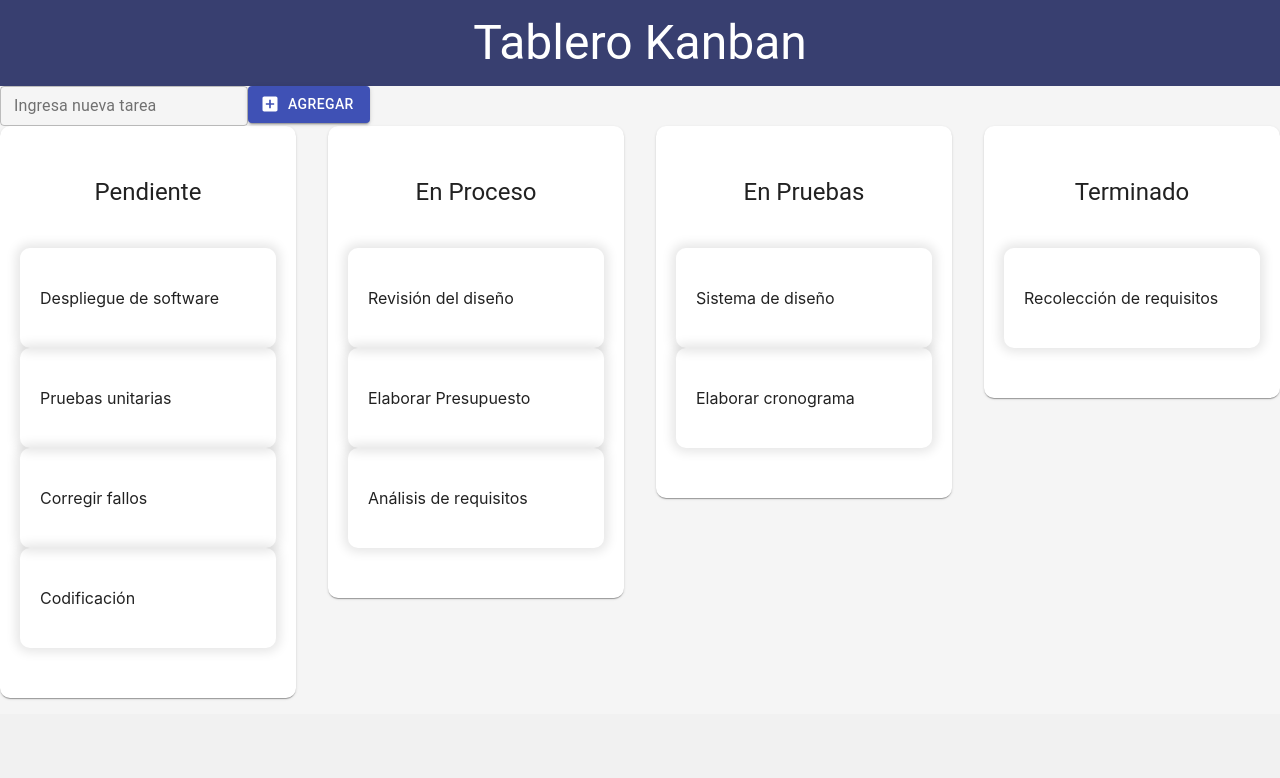
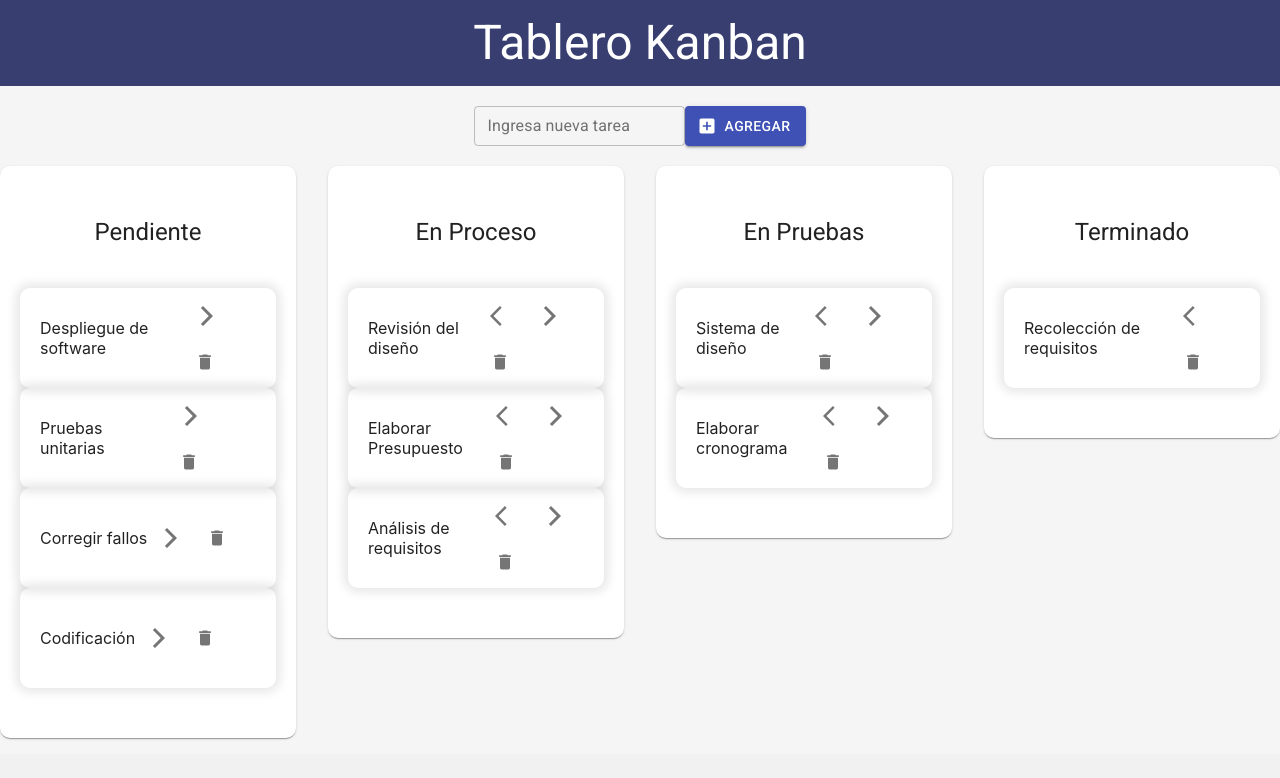
Before and after one commit to fjarauj0/Kanbanboard, a React (Create React App) app: page / in a window 1280 px wide. Shown: the top 778 px of the page. Built offline with nearby package versions, Linux system fonts and the light colour scheme.

Commit message:
Se agrega funcion para cambiar de status con botones

```diff
--- a/public/index.html
+++ b/public/index.html
@@ -24,6 +24,7 @@
       work correctly both with client-side routing and a non-root public URL.
       Learn how to configure a non-root public URL by running `npm run build`.
     -->
+    <link rel="stylesheet" href="https://fonts.googleapis.com/css?family=Roboto:300,400,500,700&display=swap" />
     <title>React App</title>
   </head>
   <body>
--- a/src/App.js
+++ b/src/App.js
@@ -20,32 +20,44 @@ function App() {
   const classes = useStyles();
 
   const [taskItem, setTaskItem] = useState([
-    { name: "Despliegue de software", status: "pendiente" },
-    { name: "Pruebas unitarias", status: "pendiente" },
-    { name: "Corregir fallos", status: "pendiente" },
-    { name: "Codificación", status: "pendiente" },
-    { name: "Revisión del diseño", status: "proceso" },
-    { name: "Elaborar Presupuesto", status: "proceso" },
-    { name: "Análisis de requisitos", status: "proceso" },
-    { name: "Sistema de diseño", status: "pruebas" },
-    { name: "Elaborar cronograma", status: "pruebas" },
-    { name: "Recolección de requisitos", status: "terminado" },
+    { name: "Despliegue de software", status: 0 },
+    { name: "Pruebas unitarias", status: 0 },
+    { name: "Corregir fallos", status: 0 },
+    { name: "Codificación", status: 0 },
+    { name: "Revisión del diseño", status: 1 },
+    { name: "Elaborar Presupuesto", status: 1 },
+    { name: "Análisis de requisitos", status: 1 },
+    { name: "Sistema de diseño", status: 2 },
+    { name: "Elaborar cronograma", status: 2 },
+    { name: "Recolección de requisitos", status: 3 },
   ]);
+
+  const setStatus = (task, newstatus) => {
+    setTaskItem(
+      taskItem.map((t) =>
+        t.name === task.name ? { ...t, status: t.status + newstatus } : t
+      )
+    );
+  };
 
   const renderTasks = (status) =>
     taskItem
       .filter((task) => task.status === status)
-      .map((task) => <TaskCard task={task} key={task.id} />);
+      .map((task) => (
+        <TaskCard task={task} key={task.name} setStatus={setStatus} />
+      ));
 
   return (
     <div className="App">
-      <Typography variant="h3" className={classes.title}>Tablero Kanban</Typography>
+      <Typography variant="h3" className={classes.title}>
+        Tablero Kanban
+      </Typography>
       <TaskCreator />
       <Grid container spacing={4}>
-        <StatusCard name="Pendiente">{renderTasks("pendiente")}</StatusCard>
-        <StatusCard name="En Proceso">{renderTasks("proceso")}</StatusCard>
-        <StatusCard name="En Pruebas">{renderTasks("pruebas")}</StatusCard>
-        <StatusCard name="Terminado">{renderTasks("terminado")}</StatusCard>
+        <StatusCard name="Pendiente">{renderTasks(0)}</StatusCard>
+        <StatusCard name="En Proceso">{renderTasks(1)}</StatusCard>
+        <StatusCard name="En Pruebas">{renderTasks(2)}</StatusCard>
+        <StatusCard name="Terminado">{renderTasks(3)}</StatusCard>
       </Grid>
     </div>
   );
--- a/src/components/TaskCard.js
+++ b/src/components/TaskCard.js
@@ -1,4 +1,9 @@
 import React from "react";
+import Button from "@material-ui/core/Button";
+import IconButton from "@material-ui/core/IconButton";
+import DeleteIcon from "@material-ui/icons/Delete";
+import ArrowBackIosIcon from "@material-ui/icons/ArrowBackIos";
+import ArrowForwardIosIcon from "@material-ui/icons/ArrowForwardIos";
 import { makeStyles } from "@material-ui/core/styles";
 
 const useStyles = makeStyles({
@@ -19,6 +24,32 @@ export const TaskCard = (props) => {
   return (
     <div key={props.task.name} className={classes.card} id={props.task.id}>
       <p>{props.task.name}</p>
+      <div>
+        {props.task.status == 0 ? (
+          ""
+        ) : (
+          <IconButton
+            aria-label="left"
+            onClick={() => props.setStatus(props.task, -1)}
+          >
+            <ArrowBackIosIcon />
+          </IconButton>
+        )}
+        {props.task.status == 3 ? (
+          ""
+        ) : (
+          <IconButton
+            aria-label="right"
+            onClick={() => props.setStatus(props.task, 1)}
+          >
+            <ArrowForwardIosIcon />
+          </IconButton>
+        )}
+
+        <IconButton aria-label="delete">
+          <DeleteIcon fontSize="small" />
+        </IconButton>
+      </div>
     </div>
   );
 };
--- a/src/components/TaskCreator.js
+++ b/src/components/TaskCreator.js
@@ -2,8 +2,19 @@ import React, { useState } from "react";
 import Button from "@material-ui/core/Button";
 import TextField from "@material-ui/core/TextField";
 import AddBoxIcon from "@material-ui/icons/AddBox";
+import { makeStyles } from "@material-ui/core/styles";
+
+const useStyles = makeStyles({
+  form: {
+    margin: '20px',
+    display: 'flex',
+    justifyContent: 'center'
+  },
+});
 
 export const TaskCreator = (props) => {
+  const classes = useStyles();
+
   const [newTaskName, setNewTaskName] = useState("");
   const updateNewTaskValue = (e) => setNewTaskName(e.target.value);
   const createNewTask = () => {
@@ -12,7 +23,7 @@ export const TaskCreator = (props) => {
   };
 
   return (
-    <div className="task__form">
+    <div className={classes.form}>
       <TextField
         id="taskname"
         size="small"
```
Also changed, not shown: src/index.css (+0 -51 lines).
